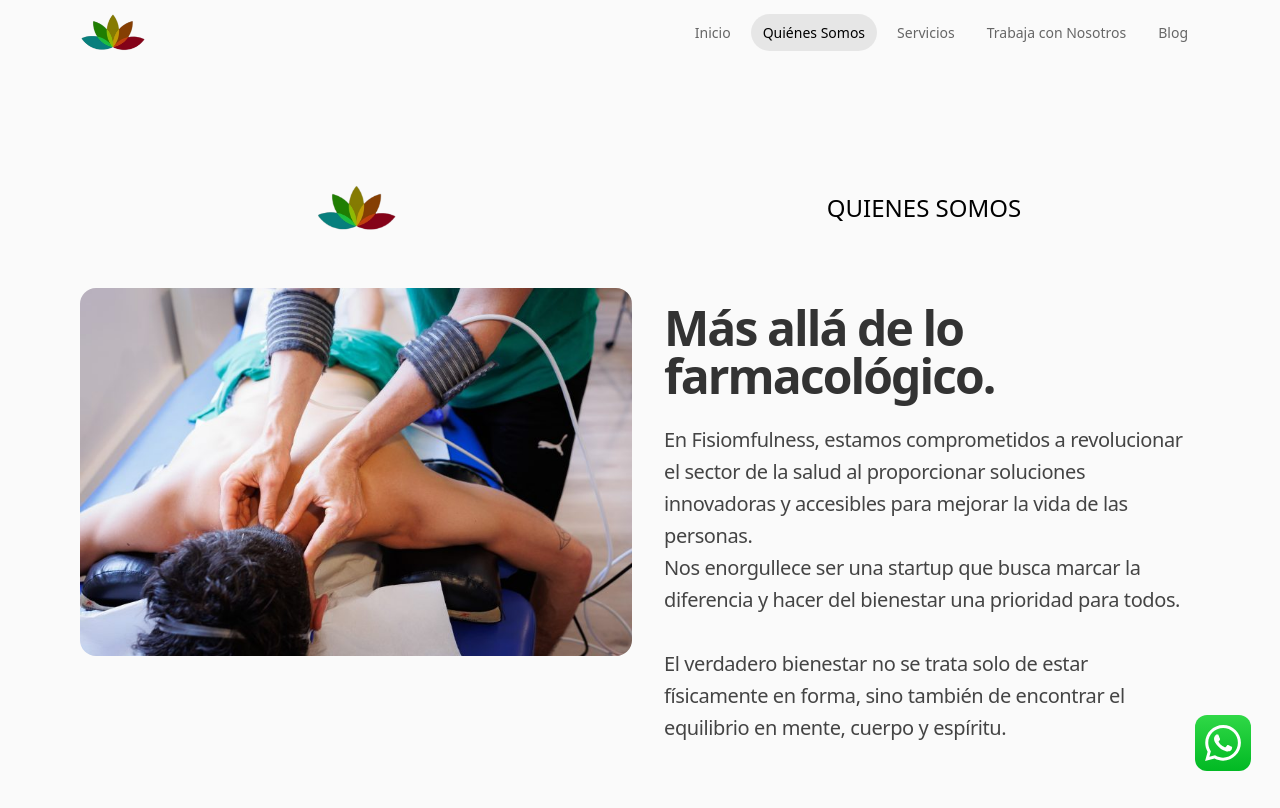
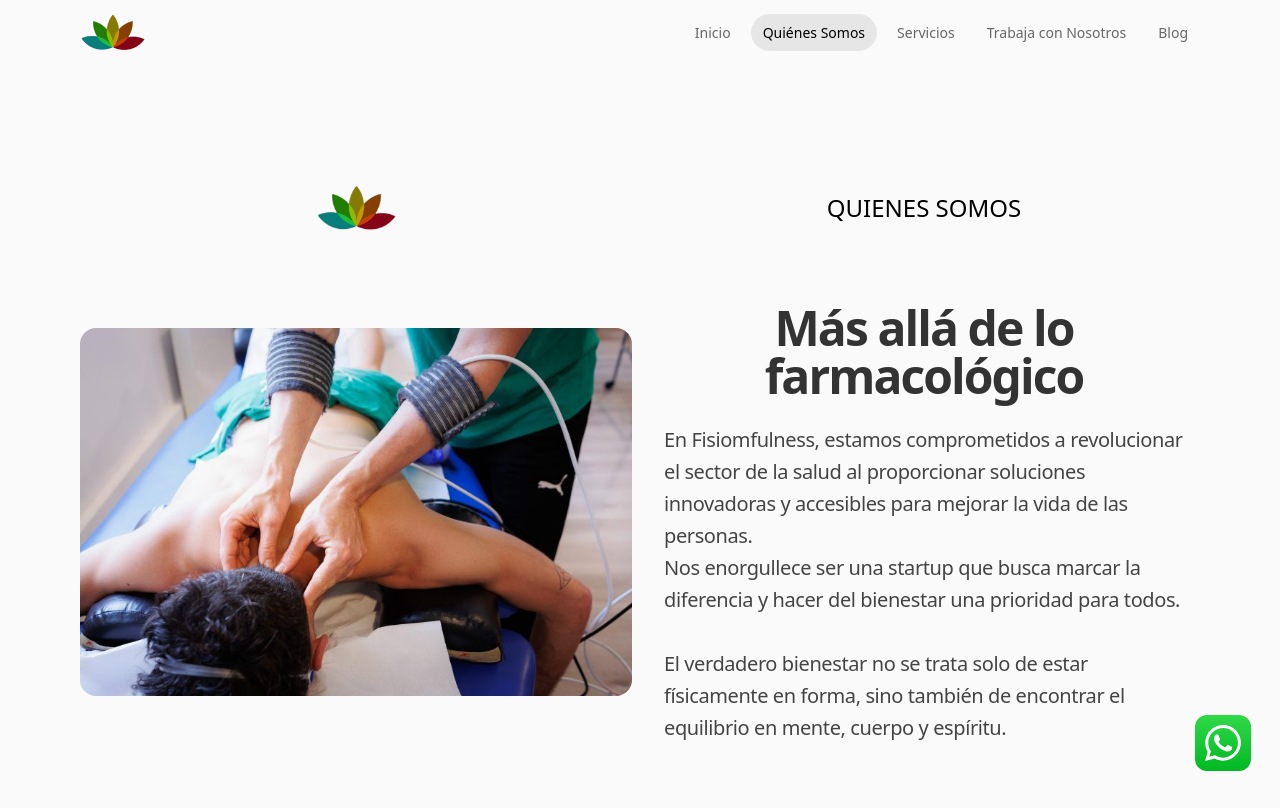
Before and after one commit to tomasflores24/fisiomfulness-client, a React (Vite) app: page /quienes-somos in a window 1280 px wide. Built offline with nearby package versions, Linux system fonts and the light colour scheme.

Commit message:
correcciones añadidas

```diff
--- a/src/pages/about/AboutContainer.jsx
+++ b/src/pages/about/AboutContainer.jsx
@@ -9,7 +9,7 @@ const AboutContainer = () => {
             <div className="flex items-center justify-center h-40">
               <img src="/icon-logo.png" alt="Logo" className="h-20" />
             </div>
-            <div>
+            <div className="mt-10">
               <img src="/images/about-1.jpg" alt="" className="w-full h-full object-cover rounded-2xl" />
             </div>
           </div>
@@ -19,7 +19,7 @@ const AboutContainer = () => {
               <p className="text-center text-2xl uppercase">Quienes somos</p>
             </div>
             <div className="p-4">
-              <h2 className="text-[#333] text-4xl font-bold tracking-[-.04em] mb-[24px] md:text-5xl">Más allá de lo farmacológico.</h2>
+              <h2 className="text-center text-[#333] text-4xl font-bold tracking-[-.04em] mb-[24px] md:text-5xl">Más allá de lo farmacológico</h2>
               <p className="text-lg text-[#444] tracking-[-.02em] max-w-[897px] mx-auto md:text-xl md:leading-[1.6]">En Fisiomfulness, estamos comprometidos a revolucionar el sector de la salud al proporcionar soluciones innovadoras y accesibles para mejorar la vida de las personas.<br></br>
                 Nos enorgullece ser una startup que busca marcar la diferencia y hacer del bienestar una prioridad para todos.<br></br><br></br>
                 El verdadero bienestar no se trata solo de estar físicamente en forma, sino también de encontrar el equilibrio en mente, cuerpo y espíritu.</p>
```
